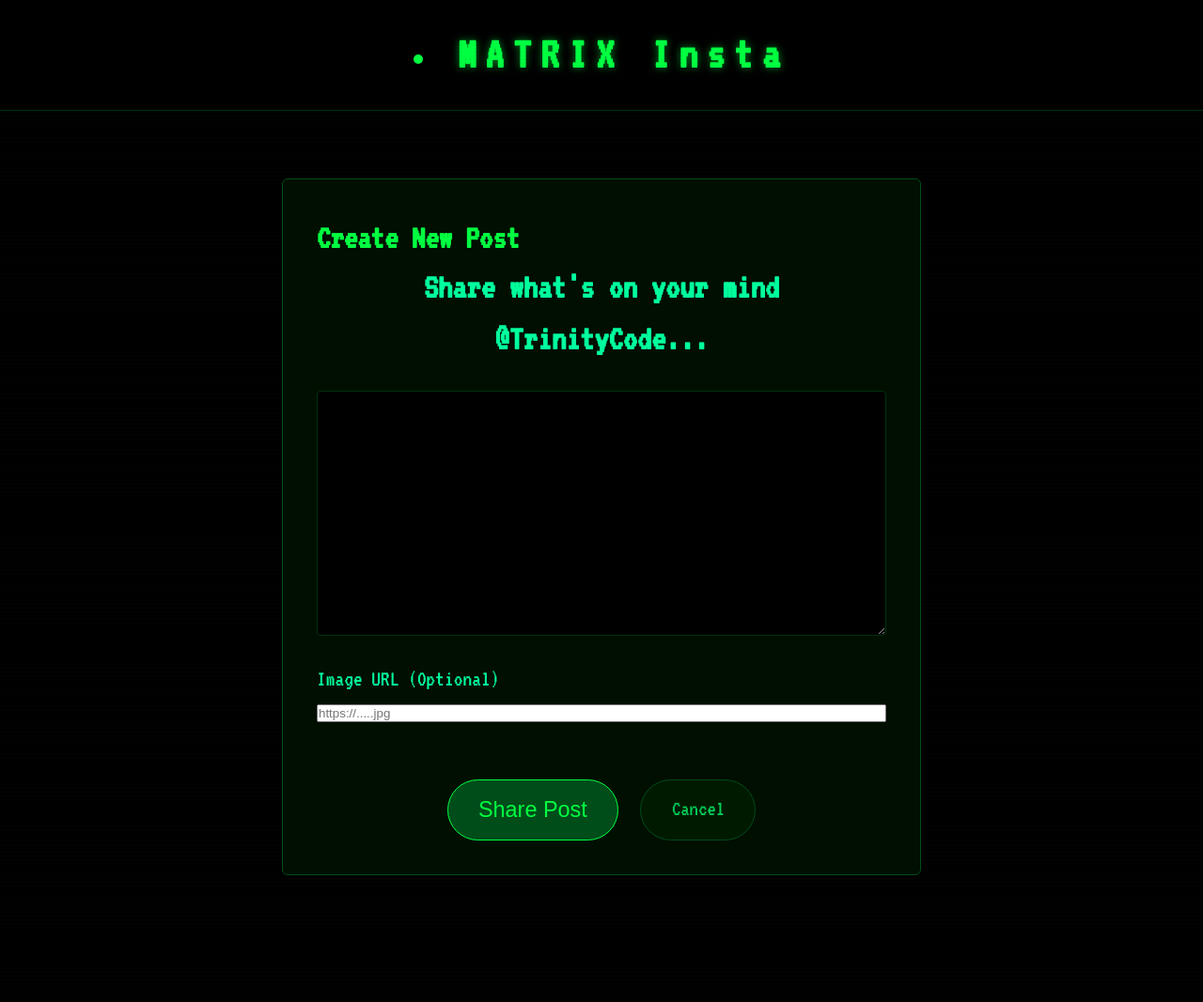
After one commit to Abdul03Rafay/cs412, a Django app: page /mini_insta/profile/2/create_post/ in a window 1280 px wide. The commit adds this page. Shown: the whole page at 94% size. Run offline with Django 5.2, Linux system fonts and the light colour scheme; data comes from the database, SQL or seed files in the repository; both versions use the stored data as it was after the commit.

Commit message:
Assignment 4, task 2 completed.

```diff
--- /dev/null
+++ b/mini_insta/forms.py
@@ -0,0 +1,24 @@
+# File: mini_insta/forms/py
+# Author: Abdul Rafay (rafaya@bu.edu), 2/20/2026
+# Description: Python file to to define forms which are used for create/update/delete operations
+
+from django import forms
+from .models import *
+
+class CreatePostForm(forms.ModelForm):
+    '''A form to create an post to the database.'''
+
+    # extra field for photos.
+    image_url = forms.URLField(
+        label="Image URL",
+        required = False,
+        widget=forms.URLInput(attrs={
+            'placeholder': 'https://.....jpg',
+            'class': 'form-control'
+        })
+    )
+
+    class Meta:
+        '''Associate this form with a model from our database.'''
+        model = Post
+        fields = ['caption']
--- a/mini_insta/models.py
+++ b/mini_insta/models.py
@@ -30,7 +30,7 @@ class Post(models.Model):
 
     # data attributes of a Post:
     profile = models.ForeignKey("Profile", on_delete=models.CASCADE)
-    timestamp = models.DateTimeField(auto_created=True)
+    timestamp = models.DateTimeField(auto_now_add=True)
     caption = models.TextField(blank=False)
 
     def __str__(self):
@@ -49,7 +49,7 @@ class Photo(models.Model):
     # data attributes of a Photo:
     post = models.ForeignKey("Post", on_delete=models.CASCADE)
     image_url = models.URLField(blank=False)
-    timestamp = models.DateTimeField(auto_created=True)
+    timestamp = models.DateTimeField(auto_now_add=True)
 
     def __str__(self):
         '''Return a string representation of this photo object.'''
--- a/mini_insta/templates/mini_insta/base.html
+++ b/mini_insta/templates/mini_insta/base.html
@@ -13,9 +13,13 @@
     </head>
     <body>
         <header>
-            <h1><li><a href="{% url 'show_all_profiles' %}">MATRIX Insta</a></li></h1>
+            <h1><li><a href="{% url 'mini_insta:show_all_profiles' %}">MATRIX Insta</a></li></h1>
         </header>
-        {% block content %}
-        {% endblock %}
+
+        <main>
+            {% block content %}
+            {% endblock %}
+        </main>
+
     </body>
 </html>
--- /dev/null
+++ b/mini_insta/templates/mini_insta/create_post_form.html
@@ -0,0 +1,41 @@
+<!-- mini_insta/templates/mini_insta/create_post_form.html -->
+{% extends 'mini_insta/base.html' %}
+
+{% block content %}
+
+<div class="form-container">
+
+    <h1>Create New Post</h1>
+    <h2>Share what's on your mind {{ profile.user_name }}...</h2>
+
+    <form method="POST" action="{% url 'mini_insta:create_post' profile.pk %}" class="post-form">
+        {% csrf_token %}
+
+        <div class="form-group">
+            <label for="{{ form.caption.id_for_label }}"></label>
+            {{ form.caption }}
+            {% if form.caption.errors %}
+                <div class="error">{{ form.caption.errors }}</div>
+            {% endif %}
+        </div>
+
+        <div class="form-group">
+            <label for="{{ form.image_url.id_for_label }}">Image URL (Optional) </label>
+            {{ form.image_url }}
+            {% if form.image_url.errors %}
+                <div class="error">{{ form.image_url.errors }}</div>
+            {% endif %}
+        </div>
+
+        <!-- Hidden note: Profile is set automatically from URL -->
+
+        <div class="form-actions">
+            <button type="submit" class="btn btn-primary">Share Post</button>
+            <a href="{% url 'mini_insta:show_profile' profile.pk %}" class="btn btn-secondary">Cancel</a>
+        </div>
+
+    </form>
+
+</div>
+
+{% endblock %}
--- a/mini_insta/templates/mini_insta/show_all_profiles.html
+++ b/mini_insta/templates/mini_insta/show_all_profiles.html
@@ -12,12 +12,12 @@
     {% for p in profiles %}
     <article class="profile-card">
             {% if p.profile_image_url %}
-            <a href="{% url 'show_profile' p.pk %}">
+            <a href="{% url 'mini_insta:show_profile' p.pk %}">
             <img class="profile-avatar" src="{{p.profile_image_url}}" alt="{{p.profile_image_url}}">
             </a>
             {% endif %}
 
-            <a href="{% url 'show_profile' p.pk %}">
+            <a href="{% url 'mini_insta:show_profile' p.pk %}">
             <h2 class="profile-displayname">{{p.display_name}}</h2>
             </a>
 
--- a/mini_insta/templates/mini_insta/show_post.html
+++ b/mini_insta/templates/mini_insta/show_post.html
@@ -24,7 +24,6 @@
             <img src="https://external-content.duckduckgo.com/iu/?u=https%3A%2F%2F4kwallpapers.com%2Fimages%2Fwallpapers%2Fmatrix-falling-code-2560x1080-15697.jpg&f=1&nofb=1&ipt=3d84adc8237640bf654c37bfa555a961ae631983eee34a0321966a743eb7d511"
                     alt="No image"
                     class="post-photo placeholder">
-            <p>This Post has no photos. </p>
         </div>
     {% endif%}
 
@@ -34,5 +33,7 @@
 
 </article>
 
-<footer><li><a href="{% url 'show_profile' post.profile.pk %}">Back to profile</a></li></footer>
+<footer>
+    <li><a href="{% url 'mini_insta:show_profile' post.profile.pk %}">Back to profile</a></li>
+</footer>
 {% endblock %}
--- a/mini_insta/urls.py
+++ b/mini_insta/urls.py
@@ -3,11 +3,14 @@
 # Description: Python file to handle relevant urls.
 
 from django.urls import path
-from .views import ProfileListView, ProfileDetailView, PostDetailView # our view class defintion
+from .views import * # our view class defintion
+
+app_name = 'mini_insta'
 
 urlpatterns = [
     # map the URL (empty string) to the view
     path('', ProfileListView.as_view(), name='show_all_profiles'),
     path('profile/<int:pk>', ProfileDetailView.as_view(), name="show_profile"),
     path('post/<int:pk>', PostDetailView.as_view(), name='post_detail'),
+    path('profile/<int:pk>/create_post/', CreatePostView.as_view(), name='create_post')
 ]
--- a/mini_insta/views.py
+++ b/mini_insta/views.py
@@ -1,9 +1,11 @@
 # File: mini_insta/views.py
-# Author: Abdul Rafay (rafaya@bu.edu), 2/13/2006
+# Author: Abdul Rafay (rafaya@bu.edu), 2/13/2026 - 2/20/2026
 # Description: Python file to define views.
 
-from .models import Profile, Post
-from django.views.generic import ListView, DetailView
+from .models import Profile, Post, Photo
+from django.views.generic import ListView, DetailView, CreateView
+from .forms import CreatePostForm
+from django.urls import reverse
 
 # Create your views here.
 class ProfileListView(ListView):
@@ -23,3 +25,63 @@ class PostDetailView(DetailView):
     model = Post
     template_name = 'mini_insta/show_post.html'
     context_object_name = 'post'
+
+class CreatePostView(CreateView):
+    '''A view to create a new comment and save it to the database.'''
+
+    model = Post
+    form_class = CreatePostForm
+    template_name = "mini_insta/create_post_form.html"
+
+    def get_context_data(self, **kwargs):
+        '''Return the dictionary of context variables for use in the template.'''
+
+        # calling the superclass method
+        context = super().get_context_data(**kwargs)
+
+        # find/add the profile to the context data
+        # retrive the PK from the URL pattern
+        pk = self.kwargs['pk']
+        profile = Profile.objects.get(pk=pk)
+
+        # add this profile into the context dictionary:
+        context['profile'] = profile
+        return context
+
+    def form_valid(self, form):
+        '''This method handles the form submission and saves the new object to the Django database.
+        We need to add the foreign key (of the Profile). to the Post object before saving it to the database.'''
+
+        #instrument our code to display form fields:
+        print(f"CreateCommentView.form_valid: form.cleaned_data={form.cleaned_data}")
+
+        # retrieve the PK from the URL pattern
+        pk = self.kwargs['pk']
+        profile = Profile.objects.get(pk=pk)
+        #attach this profile to the comment
+        form.instance.profile = profile # set the FK
+
+        # delegate the work to the superclass method form_valid:
+        response = super().form_valid(form)
+
+        image_url = form.cleaned_data.get('image_url')
+        if image_url:
+            Photo.objects.create(
+                post=self.object, # newly saved Post
+                image_url=image_url,
+            )
+
+        return response
+
+
+    def get_success_url(self) -> str:
+        '''Return the URL to redirect to after successfully submitting form.'''
+
+
+        # create and return a URL:
+        # return reverse('show_all')
+
+        # retrieve the PK from the URL pattern
+        pk = self.kwargs['pk']
+        # call reverse to generate the URL for this Profile
+        return reverse('mini_insta:post_detail', kwargs={'pk': self.object.pk})
--- a/static/styles-mini_insta.css
+++ b/static/styles-mini_insta.css
@@ -1,4 +1,5 @@
-/* styles-blog.css - Minimal Matrix Insta 2026 Edition */
+/* styles-mini_insta.css - MATRIX Insta 2026 Edition - Pure Green/Black */
+/* All non-green colors removed - only matrix greens and blacks */
 
 @import url('https://fonts.googleapis.com/css2?family=VT323:wght@400&display=swap');
 
@@ -10,179 +11,410 @@
 
 html, body {
     background: #000000;
-    color: #00ff41;                    /* classic matrix green */
+    color: #00ff41; /* primary matrix green */
     font-family: 'VT323', monospace;
-    font-size: 18px;                    /* base size – feels terminal-like */
+    font-size: 18px;
     line-height: 1.45;
-    height: 100%;
+    min-height: 100vh;
 }
 
 body {
-    background: #000;
-    /* very subtle scanline – almost invisible */
     background-image: repeating-linear-gradient(
         to bottom,
         transparent 0,
         transparent 3px,
-        rgba(0, 255, 65, 0.015) 3px,
-        rgba(0, 255, 65, 0.015) 4px
+        rgba(0, 255, 65, 0.012) 3px,
+        rgba(0, 255, 65, 0.012) 4px
     );
     background-attachment: fixed;
 }
 
+/* Header */
 header {
     border-bottom: 1px solid #003311;
-    padding: 1.4rem 2rem;
+    padding: 1.3rem 2rem;
     text-align: center;
+    background: rgba(0, 0, 0, 0.75);
 }
 
-header h1 {
+header h1 a {
     color: #00ff41;
-    font-size: 2.6rem;
+    font-size: 2.7rem;
     letter-spacing: 10px;
-    font-weight: normal;
-    text-shadow: 0 0 6px rgba(0, 255, 65, 0.4);
+    text-shadow: 0 0 8px rgba(0, 255, 65, 0.5);
+    text-decoration: none;
 }
 
+header h1 a:hover {
+    text-shadow: 0 0 16px rgba(0, 255, 65, 0.75);
+}
+
+/* Main content padding */
+main {
+    padding: 1.5rem 1rem 5rem;
+}
+
+/* Profiles grid */
 .profiles-grid {
     display: grid;
-    grid-template-columns: repeat(auto-fill, minmax(300px, 1fr));
-    gap: 2.5rem;
-    padding: 2.5rem 2rem;
+    grid-template-columns: repeat(auto-fill, minmax(280px, 1fr));
+    gap: 2rem;
+    padding: 2rem 1.5rem;
     max-width: 1600px;
     margin: 0 auto;
 }
 
+/* Profile card */
 .profile-card {
     background: #000000;
     border: 1px solid #003311;
-    transition: border-color 0.25s ease;
+    transition: all 0.25s ease;
 }
-
 
 .profile-card:hover {
     border-color: #00ff41;
+    box-shadow: 0 0 20px rgba(0, 255, 65, 0.18);
 }
 
-/* Image – no tint, just crisp + slight contrast */
-.profile-avatar {
+.profile-avatar{
     width: 100%;
-    height: 300px;
+    height: 280px;
     object-fit: cover;
     display: block;
     border-bottom: 1px solid #003311;
     image-rendering: crisp-edges;
-    filter:
-        contrast(1.15)
-        brightness(1.08)
-        saturate(0.75);     /* subtle desaturation → more "digital" */
+    filter: contrast(1.12) brightness(1.07) saturate(0.8);
 }
-
 .profile-avatar-2 {
-    width: 100%;
-    height: 800px;
+    width: 30%;
+    height: 280px;
     object-fit: cover;
     display: block;
     border-bottom: 1px solid #003311;
     image-rendering: crisp-edges;
-    filter:
-        contrast(1.15)
-        brightness(1.08)
-        saturate(0.75);     /* subtle desaturation → more "digital" */
+    filter: contrast(1.12) brightness(1.07) saturate(0.8);
+}
+
+/* Profile detail */
+.profile-body {
+    padding: 2rem 1.5rem;
+    max-width: 900px;
+    margin: 0 auto;
 }
 
 .profile-displayname {
-    font-size: 1.9rem;
-    color: #00ff9d;                    /* slightly brighter green */
-    margin: 1.1rem 1.3rem 0.4rem;
-    letter-spacing: 1px;
-}
-
-.profile-username {
-    font-size: 1.45rem;
-    color: #00cc55;
-    margin: 0 1.3rem 1.1rem;
-    opacity: 0.85;
-}
-
-/* Single profile view */
-.profile-body {
-    padding: 2rem 1.8rem;
-}
-
-.profile-body .profile-username {
-    font-size: 2.8rem;
+    font-size: 2.3rem;
     color: #00ff9d;
     margin-bottom: 0.5rem;
     letter-spacing: 1.5px;
 }
 
-.profile-body .profile-displayname {
-    font-size: 2.1rem;
-    color: #00e673;
-    margin-bottom: 1.6rem;
+.profile-username {
+    font-size: 1.7rem;
+    color: #00cc55;
+    opacity: 0.9;
+    margin-bottom: 1.4rem;
 }
 
 .profile-bio {
-    font-size: 1.4rem;
+    font-size: 1.45rem;
     color: #00cc66;
-    line-height: 1.55;
+    line-height: 1.6;
     margin: 1.8rem 0;
     white-space: pre-wrap;
 }
 
 .profile-join {
-    font-size: 1.2rem;
+    font-size: 1.25rem;
     color: #006633;
-    margin-top: 2.2rem;
-    opacity: 0.75;
+    opacity: 0.8;
+    margin-top: 2rem;
 }
 
-/* Links & interactive */
-a {
-    color: inherit;
-    text-decoration: none;
+/* Posts grid - clean and tight */
+.posts-grid {
+    display: grid;
+    grid-template-columns: repeat(auto-fill, minmax(210px, 1fr));
+    gap: 1.4rem;
+    margin: 2rem 0;
+    padding: 0 1rem;
 }
 
-.profile-card a:hover .profile-displayname,
-.profile-card a:hover .profile-username {
-    color: #00ff41;
+/* Post card */
+.post-card {
+    background: #000f00;
+    border: 1px solid #004d1a;
+    border-radius: 5px;
+    overflow: hidden;
+    transition: all 0.22s ease;
+    max-width: 230px;
+    margin: 0 auto;
 }
 
-/* Footer nav */
-footer {
-    text-align: center;
-    padding: 3rem 1rem 4rem;
-    border-top: 1px solid #003311;
+.post-card:hover {
+    border-color: #00ff41;
+    box-shadow: 0 0 16px rgba(0, 255, 65, 0.15);
 }
 
-footer a {
-    color: #00ff41;
-    font-size: 1.5rem;
-    padding: 0.8rem 1.6rem;
-    border: 1px solid #004d1a;
-    border-radius: 3px;
-    transition: all 0.2s ease;
+/* Image container - centered with breathing room */
+.post-image {
+    width: 100%;
+    aspect-ratio: 1 / 1;
+    overflow: hidden;
+    background: #001100;
+    display: flex;
+    align-items: center;
+    justify-content: center;
+    padding: 12px;
 }
 
-footer a:hover {
-    background: rgba(0, 255, 65, 0.08);
-    border-color: #00ff41;
+/* Post photo - smaller size */
+.post-photo {
+    max-width: 100%;
+    max-height: 100%;
+    object-fit: cover;
+    object-position: center;
+    image-rendering: crisp-edges;
+    border-radius: 3px;
+    box-shadow: 0 0 6px rgba(0, 255, 65, 0.08);
 }
 
-/* Consistent heading margins */
-h1, h2, h3 {
-    margin: 0;
+.placeholder {
+    max-width: 55%;
+    max-height: 55%;
+    object-fit: contain;
+    background: #001100;
+    color: #006633;
+    padding: 1.5rem;
 }
 
-.post-link {
-    text-decoration: none;
-    color: inherit;
+/* Caption */
+.post-caption {
+    padding: 0.8rem 1rem;
+    font-size: 1.05rem;
+    color: #00ff9d;
+    line-height: 1.4;
+    text-align: center;
+}
+
+/* Post detail page */
+.post-detail-card {
+    max-width: 880px;
+    margin: 2rem auto;
+    padding: 1.5rem;
+    background: #000f00;
+    border: 1px solid #004d1a;
+    border-radius: 6px;
+}
+
+.post-detail-card h2 {
+    color: #00ff9d;
+    font-size: 2.1rem;
+    margin-bottom: 0.8rem;
+}
+
+.post-detail-card small {
+    color: #006633;
+    font-size: 1.15rem;
+}
+
+.photos-grid {
+    display: grid;
+    grid-template-columns: repeat(auto-fit, minmax(260px, 1fr));
+    gap: 1.4rem;
+    margin: 2rem 0;
+}
+
+.photo-item {
+    background: #001100;
+    border: 1px solid #003311;
+    border-radius: 4px;
+    overflow: hidden;
+}
+
+.photo-item img {
+    width: 100%;
+    height: auto;
     display: block;
 }
 
-.post-link:hover .post-card {
-    box-shadow: 0 4px 12px rgba(0,0,0,0.15);
-    transform: translateY(-2px);
-    transition: all 0.2s;
+.photo-item small {
+    display: block;
+    padding: 0.7rem;
+    color: #006633;
+    font-size: 1rem;
+    text-align: center;
 }
+
+/* Create post form */
+.form-container {
+    max-width: 680px;
+    margin: 2.5rem auto;
+    padding: 2rem;
+    background: #000f00;
+    border: 1px solid #004d1a;
+    border-radius: 6px;
+}
+
+.form-container h2 {
+    color: #00ff9d;
+    font-size: 2.1rem;
+    text-align: center;
+    margin-bottom: 1rem;
+}
+
+.form-container p {
+    color: #00cc55;
+    text-align: center;
+    margin-bottom: 2rem;
+    font-size: 1.35rem;
+}
+
+.post-form {
+    display: flex;
+    flex-direction: column;
+    gap: 1.6rem;
+}
+
+.form-group {
+    display: flex;
+    flex-direction: column;
+    gap: 0.5rem;
+}
+
+.form-group label {
+    color: #00ff9d;
+    font-size: 1.35rem;
+}
+
+.form-group input[type="text"],
+.form-group textarea {
+    background: #000000;
+    border: 1px solid #003311;
+    color: #00ff41;
+    padding: 0.8rem 1.1rem;
+    font-family: 'VT323', monospace;
+    font-size: 1.25rem;
+    border-radius: 4px;
+}
+
+.form-group textarea {
+    min-height: 130px;
+    resize: vertical;
+}
+
+.form-group input:focus,
+.form-group textarea:focus {
+    border-color: #00ff41;
+    outline: none;
+    box-shadow: 0 0 10px rgba(0, 255, 65, 0.18);
+}
+
+.help-text {
+    color: #006633;
+    font-size: 1.1rem;
+}
+
+.error {
+    color: #00ff41; /* changed from red/pink to green warning tone */
+    font-size: 1.15rem;
+    margin-top: 0.3rem;
+    font-weight: bold;
+}
+
+.error-box {
+    background: rgba(0, 80, 0, 0.18);
+    border: 1px solid #006633;
+    color: #00ff9d;
+    padding: 1rem;
+    margin: 1.2rem 0;
+    border-radius: 4px;
+}
+
+.form-actions {
+    display: flex;
+    gap: 1.3rem;
+    justify-content: center;
+    margin-top: 1.8rem;
+}
+
+.btn {
+    padding: 0.8rem 1.8rem;
+    font-size: 1.3rem;
+    border-radius: 50px;
+    cursor: pointer;
+    text-decoration: none;
+    transition: all 0.22s ease;
+}
+
+.btn-primary {
+    background: #004d1a;
+    color: #00ff41;
+    border: 1px solid #00ff41;
+}
+
+.btn-primary:hover {
+    background: #006633;
+    box-shadow: 0 0 14px rgba(0, 255, 65, 0.3);
+}
+
+.btn-secondary {
+    background: #001a00;
+    color: #00cc55;
+    border: 1px solid #004d1a;
+}
+
+.btn-secondary:hover {
+    background: #003311;
+    border-color: #00cc55;
+}
+
+/* Footer with side-by-side buttons */
+.simple-footer {
+    text-align: center;
+    padding: 2.5rem 1rem 4rem;
+    border-top: 1px solid #003311;
+    margin-top: 3rem;
+}
+
+.footer-links {
+    display: flex;
+    flex-wrap: wrap;
+    justify-content: center;
+    gap: 1.6rem;
+    max-width: 600px;
+    margin: 0 auto;
+}
+
+.footer-btn {
+    display: inline-flex;
+    align-items: center;
+    gap: 0.6rem;
+    padding: 0.8rem 1.6rem;
+    font-size: 1.3rem;
+    border-radius: 50px;
+    text-decoration: none;
+    transition: all 0.25s ease;
+}
+
+.footer-btn:hover {
+    box-shadow: 0 0 14px rgba(0, 255, 65, 0.25);
+}
+
+/* Responsive adjustments */
+@media (max-width: 520px) {
+    .posts-grid {
+        grid-template-columns: repeat(auto-fill, minmax(160px, 1fr));
+        gap: 1rem;
+    }
+
+    .footer-links {
+        flex-direction: column;
+        gap: 1.2rem;
+    }
+
+    .footer-btn {
+        width: 85%;
+        justify-content: center;
+    }
+}
```
Also changed, not shown: mini_insta/templates/mini_insta/show_profile.html (+14 -2 lines), db.sqlite3, mini_insta/migrations/0003_alter_photo_timestamp_alter_post_timestamp.py (added), 2 other files.
